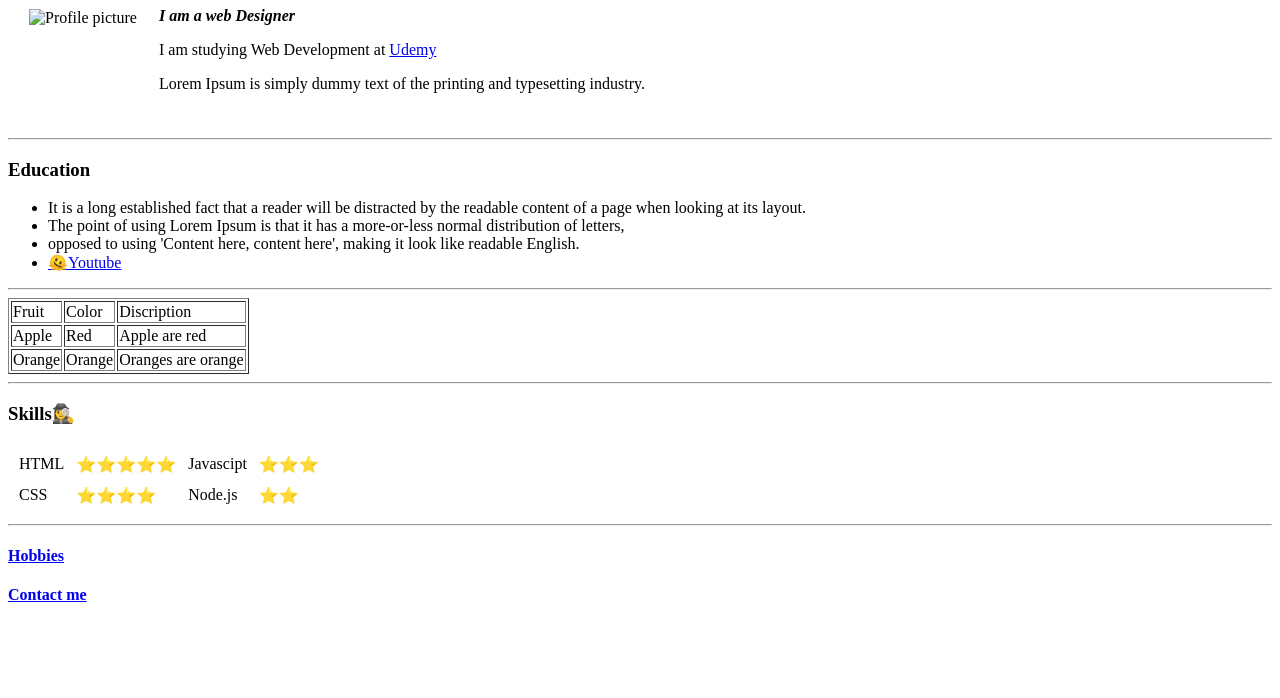
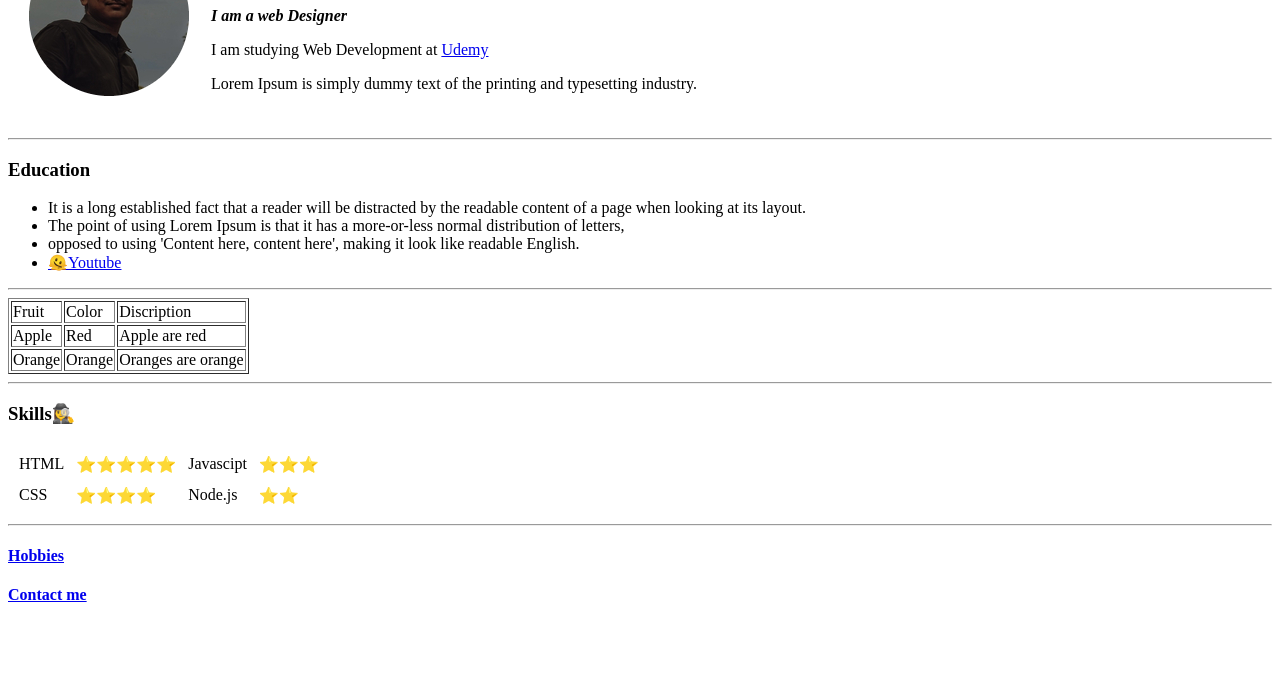
Before and after one commit to Thalib23/cv, a plain HTML site: page index.html in a window 1280 px wide. Shown: the part 102-800 px from the top of the page. Drawn offline with Linux system fonts and the light colour scheme.

Commit message:
path changed again

```diff
--- a/index.html
+++ b/index.html
@@ -8,7 +8,7 @@
 </head>
 <body>
     <table cellspacing="20">
-        <tr><td><img src="img.jpg-ImResizer-modified.png/image" alt="Profile picture"></td>
+        <tr><td><img src="image/img.jpg-ImResizer-modified.png" alt="Profile picture"></td>
 
         <td>
             <h1>Muhammed Thalib</h1>
```
